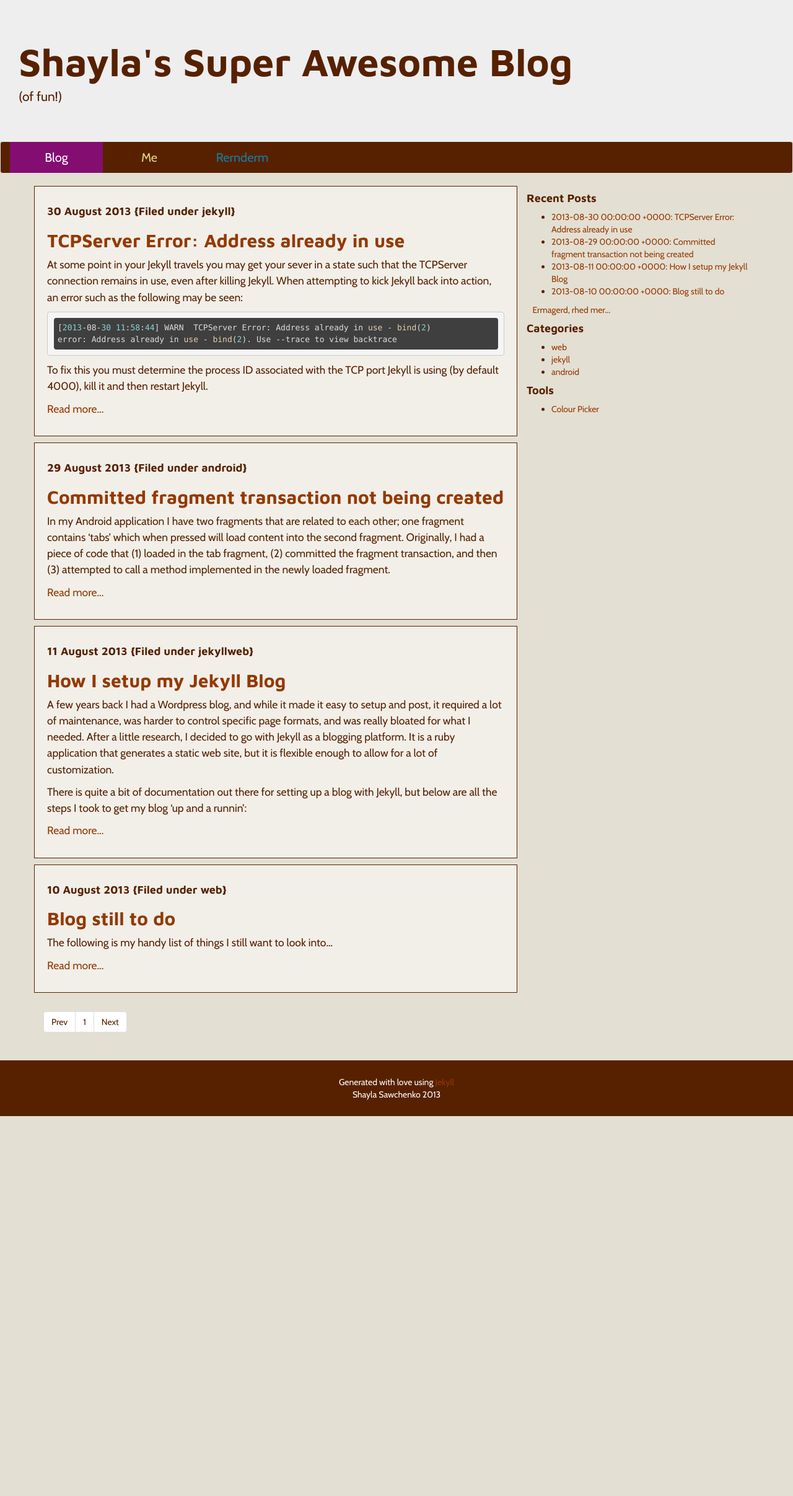
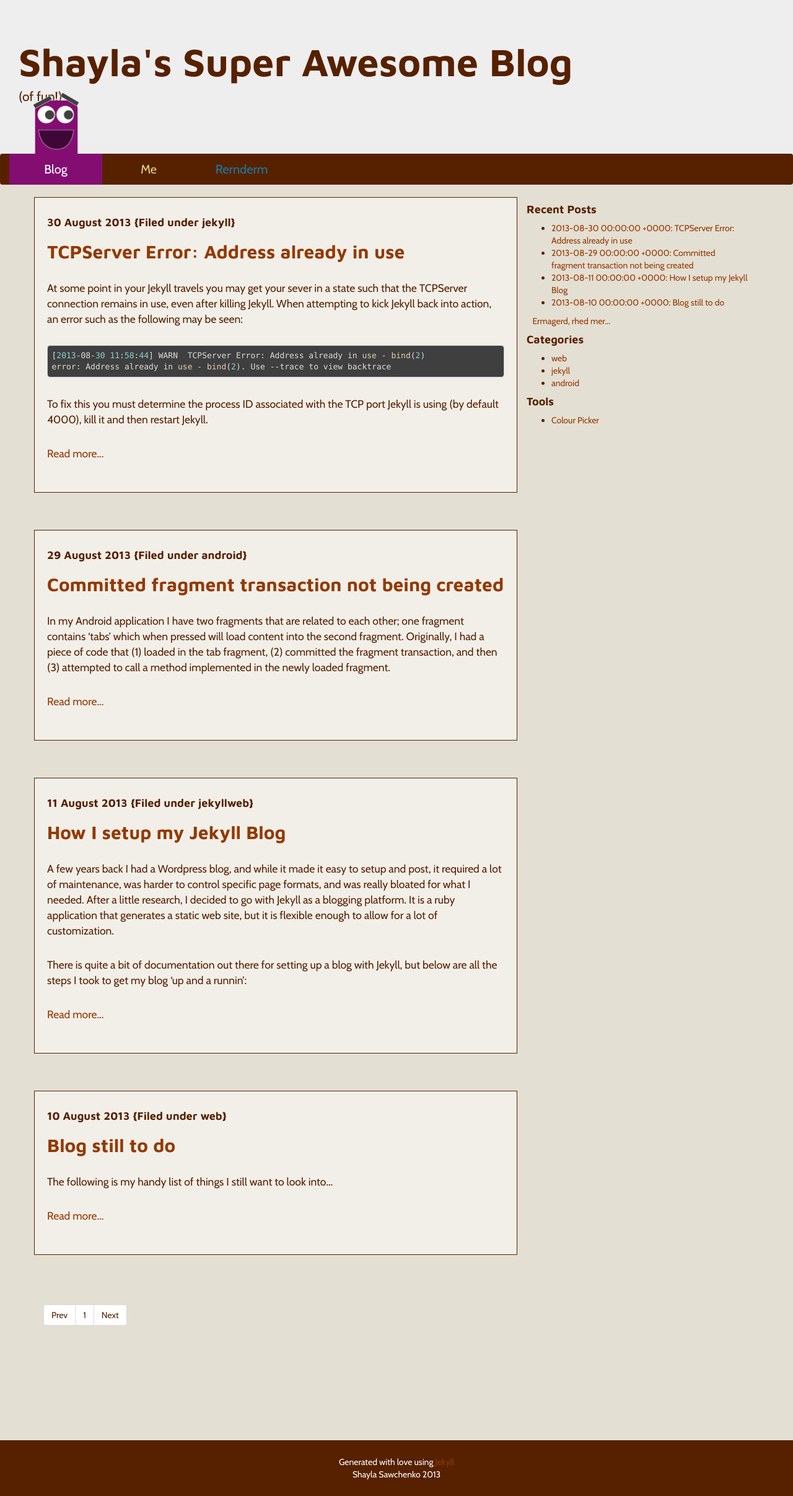
Before and after one commit to ssawchenko/jekyllblog, a Jekyll site: the page built from index.html, in a window 1280 px wide. Shown: the whole page at 62% size. Built offline with Jekyll 4.4.1, drawn with Linux system fonts in a browser that asks for light colours; some web fonts are replaced; Markdown is read by kramdown in place of the engine named in the settings; the list of posts is cut into pages by our own code; before the commit the page ends 1801 px from its top, so only the background shows below that.

Commit message:
Monster graphics over menu!
Added super fun monster graphics to "peer" over menu items.

```diff
--- a/_includes/footer.html
+++ b/_includes/footer.html
@@ -1,4 +1,7 @@
-    </div> <!-- End of container div from header -->
+
+
+    	</div> <!-- End of container div from header -->
+    </div>  <!-- background mask -->
 
     <div class="footer">
     	<div>Generated with love using <a href="http://jekyllrb.com/">Jekyll</a></div>
--- a/_includes/header.html
+++ b/_includes/header.html
@@ -28,6 +28,15 @@
 		<p>(of fun!)</p>
 	</div>
 
+	<div class="navbar-with-monsters">
+	  	<!-- Monsters! -->
+	  	<div class="navbar-monsters">
+			<div><img src="/img/monster_pink.png" {% if include.menu == "blog" %}class="show_monster"{% endif %} /></div>
+			<div><img src="/img/monster_yellow.png"  {% if include.menu == "about" %}class="show_monster"{% endif %} /></div>
+			<div><img src="/img/monster_pink.png"  {% if include.menu == "other" %}class="show_monster"{% endif %} /></div>
+		</div>
+
+		<!-- Navbar -->
 		<div class="navbar navbar-default">
 			<div class="navbar-header">
 				<button type="button" class="navbar-toggle collapsed"
@@ -36,6 +45,7 @@
 						class="icon-bar"></span>
 				</button>
 			</div>
+
 			<div class="navbar-collapse collapse" style="height: 1px;">
 				<ul class="nav navbar-nav">
 					<li id="nav_blog" {% if include.menu == "blog" %}class="active"{% endif %}><a href="/">Blog</a></li>
@@ -43,7 +53,9 @@
 					<li id="nav_rernderm" {% if include.menu == "other" %}class="active"{% endif %}><a href="/">Rernderm</a></li>
 				</ul>
 			</div>
-		<!--/.nav-collapse -->
 		</div>
 
+	</div>
+
+	<div class="background-mask">
 		<div class="container">
--- a/css/bootstrap-custom.css
+++ b/css/bootstrap-custom.css
@@ -1,16 +1,18 @@
 /* COLOUR PALETTE */
+/** FONTS **/
 /* Dark Brown: #572100 */
 /* Lighter Brown: #943900 */
-/* Light Beige: #f2efe9 */
+/** Background **/
+/* Main: #e4dfd3
+/* Lighter: #f2efe9 */
 
-/* Custom Styles */
+/**** Custom Styles ****/
 .post-preview {
 	border:1px solid #572100;
 	margin-bottom:10px;
 	padding: 20px;
 	background: #f2efe9;
 	font-size: 1.25em;
-	line-height: 150%;
 }
 
 .post-preview li {
@@ -26,7 +28,17 @@
 	text-align: center;
 }
 
-/* Font overrides */
+.background-mask {
+	width: 100%;
+	height: 100%;
+	background: #e4dfd3;
+	position: relative;
+	z-index: 1000;
+	padding: 20px;
+
+}
+
+/**** Font overrides ****/
 h1, h2, h3, h4, h5, h6 {
     font-family: 'Maven Pro', Georgia, Times, serif;
 }
@@ -34,21 +46,66 @@ p, div {
     font-family: 'Cabin', Helvetica, Arial, sans-serif;
 }
 
+/**** General overrides ****/
 body {
   	padding-top: 0px; /* 60px */
   	color: #572100;
 	background-color: #e4dfd3;
 }
 
-/* Bootstrap overriding */
+.container div,
+p {
+	margin-bottom: 30px;
+}
+
+/**** Bootstrap object overriding ****/
 .jumbotron {
 	margin-bottom: 0px;
+}
+
+.navbar-with-monsters {
+	position: relative;
+}
+
+.navbar-monsters {
+	position: absolute;
+	display: none;
+}
+
+@media (min-width: 768px) {
+	.navbar-monsters {
+		position: absolute;
+		display: inline-block;
+		top: 0px;
+		left: 15px;
+	}
+
+	.navbar-monsters div {
+		width: 150px;
+		border: 1px solid black;
+		float: left;
+	}
+
+	.navbar-monsters img {
+		position: relative;
+		z-index: 1000;
+		top: 0px;
+		width: 75px;
+		display: block;
+    	margin-left: auto;
+    	margin-right: auto;
+	}
+
+	.navbar-monsters .show_monster {
+		top: -100px;
+	}
 }
 
 .navbar-nav li {
 	width: auto;
 	text-align: center;
 	font-size: 20px;
+	background: #572100;
 }
 
 @media (min-width: 768px) {
@@ -57,6 +114,21 @@ body {
 	}
 }
 
+.navbar {
+	background:#572100;
+	margin-bottom: 0px;
+	border: none;
+}
+
+/* Each menu different colour */
+#nav_blog > a{ color: #840D72; }
+#nav_blog.active > a { background-color: #840D72 !important; color: white; }
+#nav_resume > a{ color: #DFD47A; }
+#nav_resume.active > a {background-color: #DFD47A !important; color: white; }
+#nav_rernderm > a{  color: #177C9E; }
+#nav_rernderm.active > a { background-color: #177C9E !important; color: white; }
+
+/**** Link overrides ****/
 a {
   color: #943900;
   text-decoration: none;
@@ -67,19 +139,9 @@ a:focus {
   text-decoration: underline;
 }
 
-/* Different colours for each menu */
-.navbar {
-	background:#572100;
-}
-
-#nav_blog > a{ color: #840D72; }
-#nav_blog.active > a { background-color: #840D72 !important; color: white; }
-#nav_resume > a{ color: #DFD47A; }
-#nav_resume.active > a {background-color: #DFD47A !important; color: white; }
-#nav_rernderm > a{  color: #177C9E; }
-#nav_rernderm.active > a { background-color: #177C9E !important; color: white; }
-
+/**** Code formatting ****/
 code,
 pre {
+	padding: 0px;
 	font-family: 'PT Mono', Monaco, Menlo, Consolas, "Courier New", monospace;
 }
```
Also changed, not shown: img/monster_pink.png (added), img/monster_yellow.png (added). Lines whose indentation alone changed are shown as unchanged.
